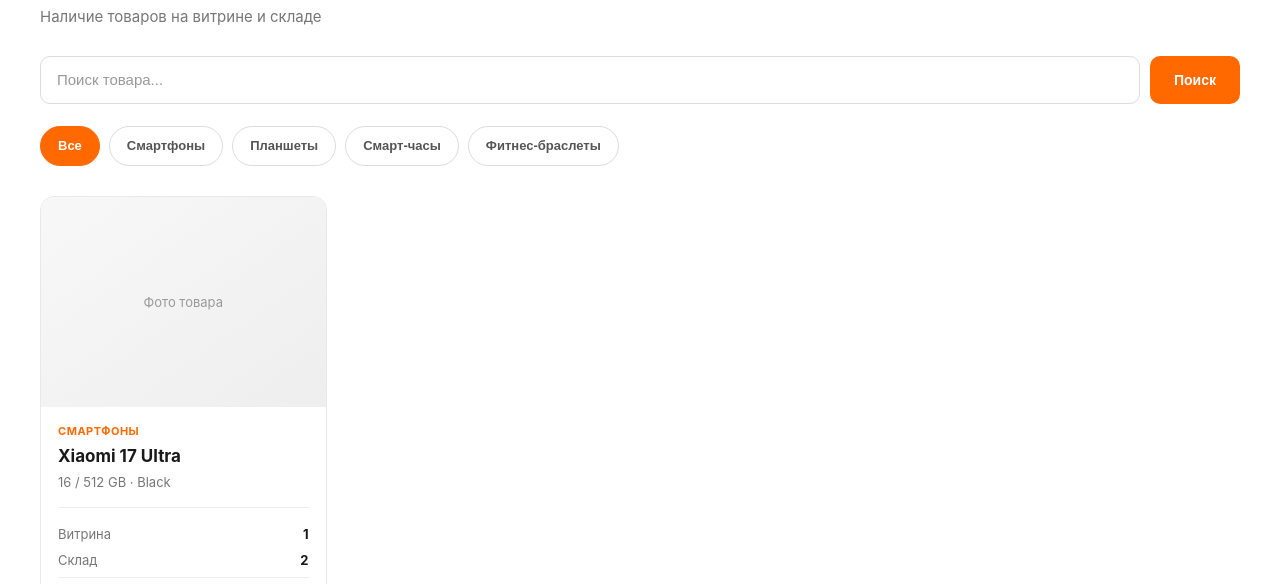
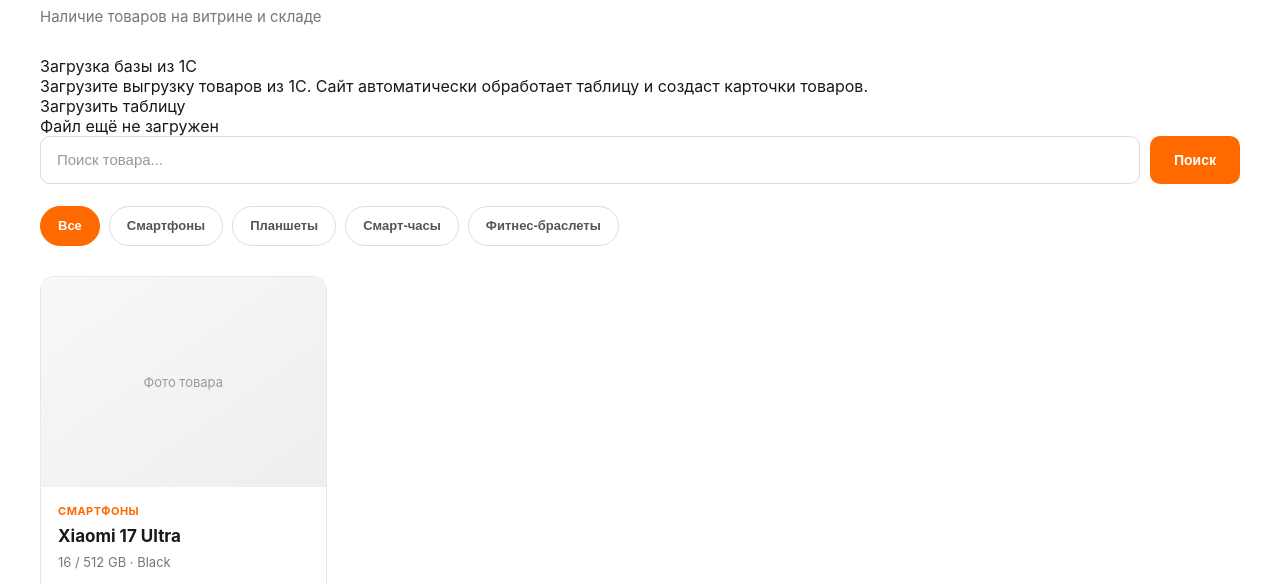
Before and after one commit to vdk29/xiaomi-webbase, a plain HTML site: page index.html in a window 1280 px wide. Shown: the part 183-767 px from the top of the page. Drawn offline with Linux system fonts and the light colour scheme.

Commit message:
Update index.html

```diff
--- a/index.html
+++ b/index.html
@@ -38,13 +38,11 @@
 
         <div class="header-inner">
 
-
             <div class="logo">
 
                 <span class="logo-letter">
                     X
                 </span>
-
 
                 <div class="logo-text">
 
@@ -62,11 +60,8 @@
 
 
             <div class="header-info">
-
                 База товаров
-
             </div>
-
 
         </div>
 
@@ -93,15 +88,65 @@
                     XIAOMI STORE
                 </div>
 
-
                 <h1>
                     Товары
                 </h1>
 
-
                 <p>
                     Наличие товаров на витрине и складе
                 </p>
+
+            </div>
+
+        </section>
+
+
+
+        <!-- ==================================================
+             ЗАГРУЗКА ТАБЛИЦЫ
+        ================================================== -->
+
+        <section class="import-section">
+
+            <div class="import-box">
+
+                <div class="import-title">
+                    Загрузка базы из 1С
+                </div>
+
+                <div class="import-description">
+                    Загрузите выгрузку товаров из 1С.
+                    Сайт автоматически обработает таблицу
+                    и создаст карточки товаров.
+                </div>
+
+
+                <label
+                    for="productsFile"
+                    class="import-button"
+                >
+
+                    Загрузить таблицу
+
+                </label>
+
+
+                <input
+                    type="file"
+                    id="productsFile"
+                    accept=".xlsx,.xls,.csv"
+                    hidden
+                >
+
+
+                <div
+                    id="importStatus"
+                    class="import-status"
+                >
+
+                    Файл ещё не загружен
+
+                </div>
 
             </div>
 
@@ -117,14 +162,12 @@
 
             <div class="search-box">
 
-
                 <input
                     type="search"
                     id="searchInput"
                     placeholder="Поиск товара..."
                     autocomplete="off"
                 >
-
 
                 <button
                     type="button"
@@ -135,7 +178,6 @@
                     Поиск
 
                 </button>
-
 
             </div>
 
@@ -148,7 +190,6 @@
         ================================================== -->
 
         <section class="categories-section">
-
 
             <div class="category-buttons">
 
@@ -210,19 +251,16 @@
 
         <section class="products-section">
 
-
             <div
                 id="productsList"
                 class="products-grid"
             >
 
                 <!--
-                    Товары автоматически
-                    добавляются через app.js
+                    Товары загружаются через app.js
                 -->
 
             </div>
-
 
         </section>
 
@@ -237,37 +275,32 @@
 
     <footer class="app-footer">
 
-
         <div class="footer-inner">
-
 
             <span>
                 Xiaomi WebBase
             </span>
 
-
             <span>
                 База наличия
             </span>
 
-
         </div>
-
 
     </footer>
 
 
 
     <!-- ==================================================
-         JAVASCRIPT
+         SCRIPTS
     ================================================== -->
 
-    <!--
-        СНАЧАЛА данные товаров.
-        ПОТОМ логика приложения.
-    -->
+    <!-- Данные тестового товара -->
 
     <script src="products-data.js"></script>
+
+
+    <!-- Основная логика -->
 
     <script src="app.js"></script>
 
```
